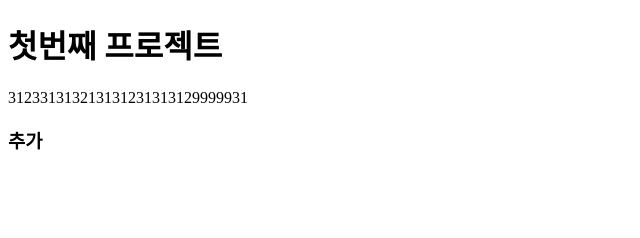
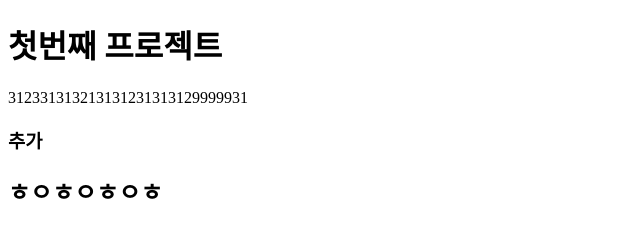
Before and after one commit to bellooc/first-project, a plain HTML site: page index.html in a window 1280 px wide. Shown: the whole page, without its empty margins (0-640 px from the left). Drawn offline with Linux system fonts and the light colour scheme.

Commit message:
add new sentence

```diff
--- a/index.html
+++ b/index.html
@@ -15,6 +15,9 @@
     <h3>
         추가
     </h3>
+    <h2>
+       ㅎㅇㅎㅇㅎㅇㅎ
+    </h2>
 
 
 </body>
```
